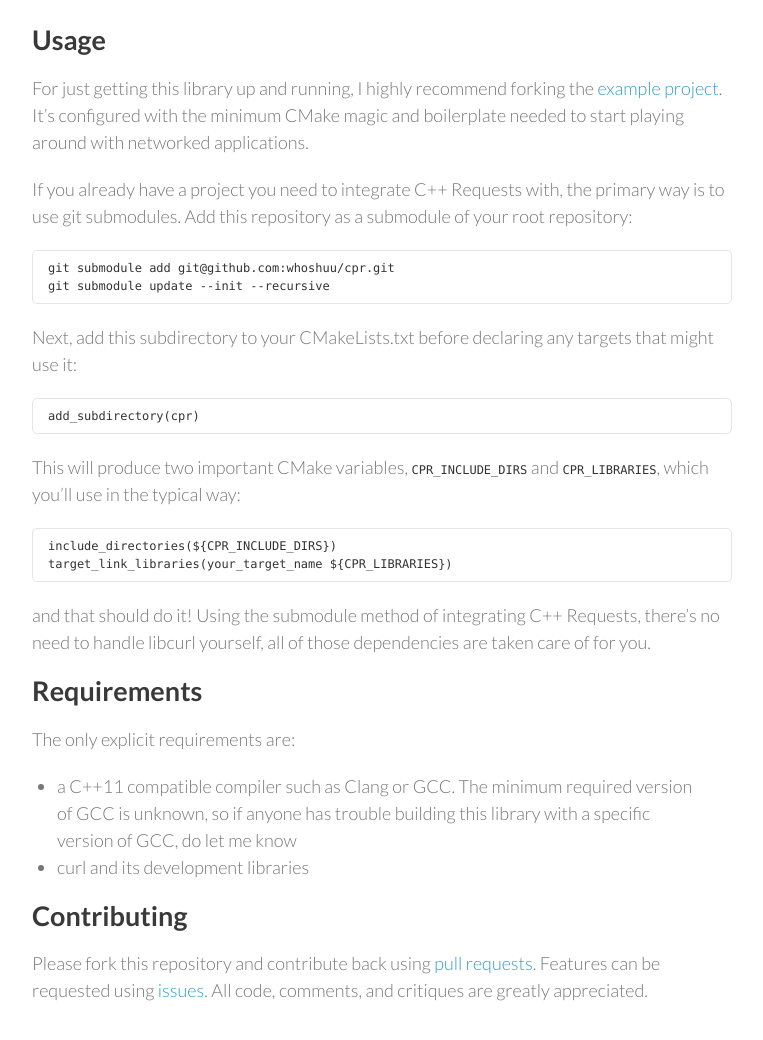
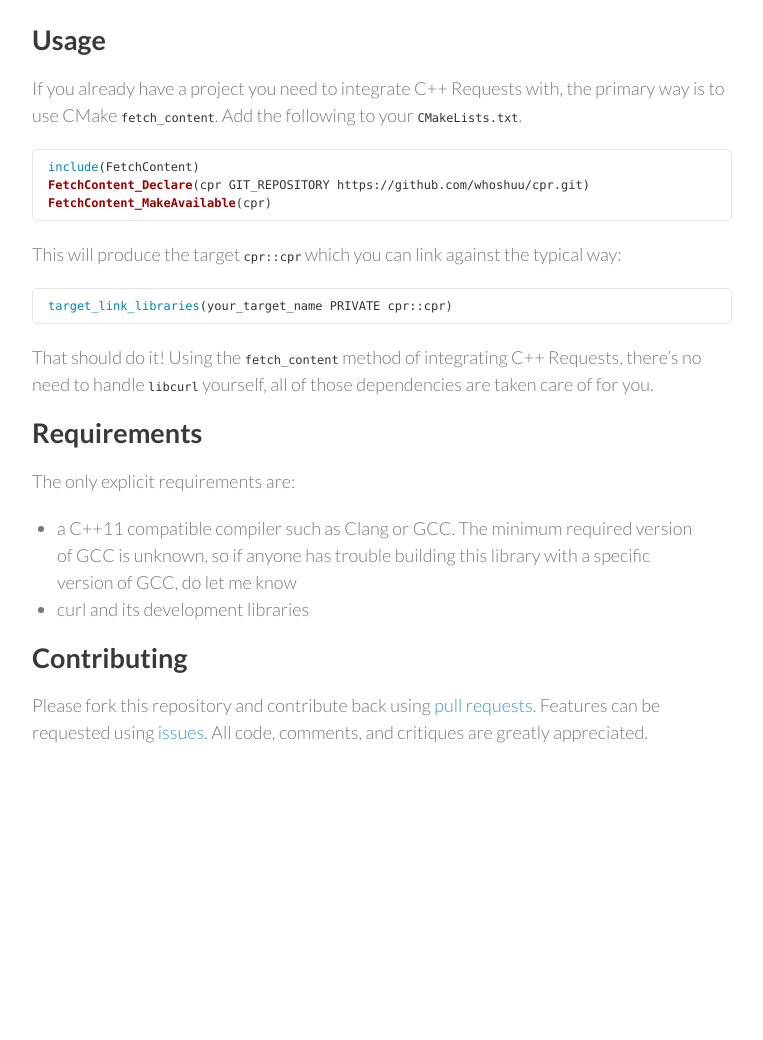
Before and after one commit to libcpr/cpr, a Jekyll site: the page built from index.md, in a window 1280 px wide and 1400 px high, scrolled down 1065 px. Shown: the part 326-1366 px from the top of the window, without its empty margins (388-1151 px from the left). Built offline with Jekyll 4.4.1, drawn with Linux system fonts in a browser that asks for light colours; nearby versions of some CDN libraries; emoji names are drawn with the system emoji font; after the commit the page ends 2207 px from its top, so only the background shows below that.

Commit message:
Update usage section to use the new fetch_content method

````diff
--- a/index.md
+++ b/index.md
@@ -61,30 +61,23 @@
 and much more!
 
 ## Usage
+If you already have a project you need to integrate C++ Requests with, the primary way is to use CMake `fetch_content`.
+Add the following to your `CMakeLists.txt`.
 
-For just getting this library up and running, I highly recommend forking the [example project](https://github.com/whoshuu/cpr-example). It's configured with the minimum CMake magic and boilerplate needed to start playing around with networked applications.
 
-If you already have a project you need to integrate C++ Requests with, the primary way is to use git submodules. Add this repository as a submodule of your root repository:
-
-```
-git submodule add git@github.com:whoshuu/cpr.git
-git submodule update --init --recursive
+```cmake
+include(FetchContent)
+FetchContent_Declare(cpr GIT_REPOSITORY https://github.com/whoshuu/cpr.git)
+FetchContent_MakeAvailable(cpr)
 ```
 
-Next, add this subdirectory to your CMakeLists.txt before declaring any targets that might use it:
+This will produce the target `cpr::cpr` which you can link against the typical way:
 
-```
-add_subdirectory(cpr)
+```cmake
+target_link_libraries(your_target_name PRIVATE cpr::cpr)
 ```
 
-This will produce two important CMake variables, `CPR_INCLUDE_DIRS` and `CPR_LIBRARIES`, which you'll use in the typical way:
-
-```
-include_directories(${CPR_INCLUDE_DIRS})
-target_link_libraries(your_target_name ${CPR_LIBRARIES})
-```
-
-and that should do it! Using the submodule method of integrating C++ Requests, there's no need to handle libcurl yourself, all of those dependencies are taken care of for you.
+That should do it! Using the `fetch_content` method of integrating C++ Requests, there's no need to handle `libcurl` yourself, all of those dependencies are taken care of for you.
 
 ## Requirements
 
````
